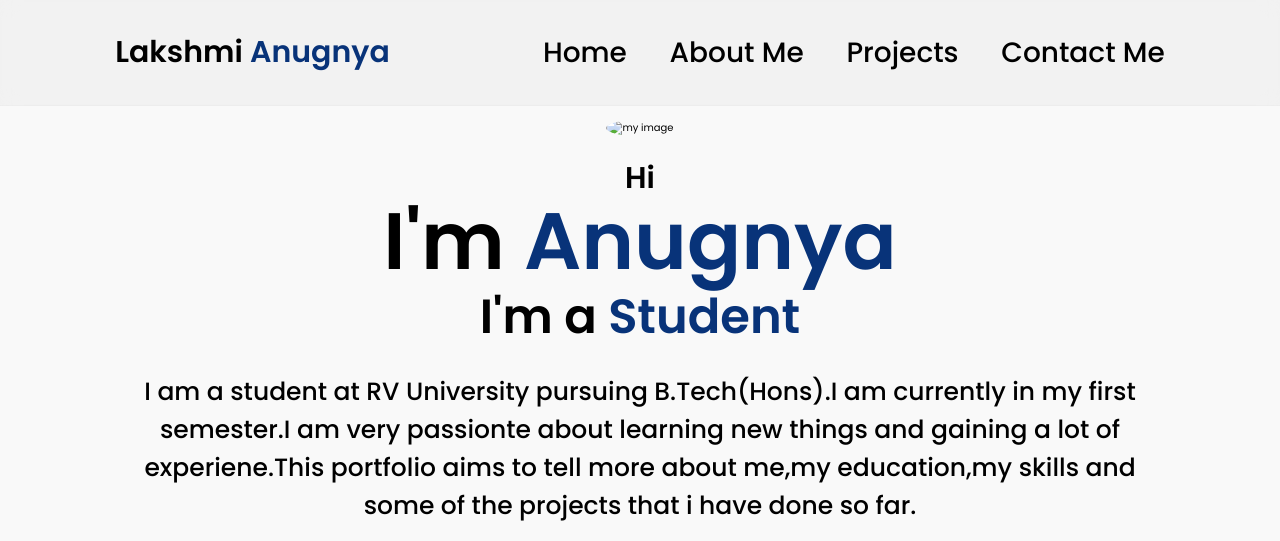
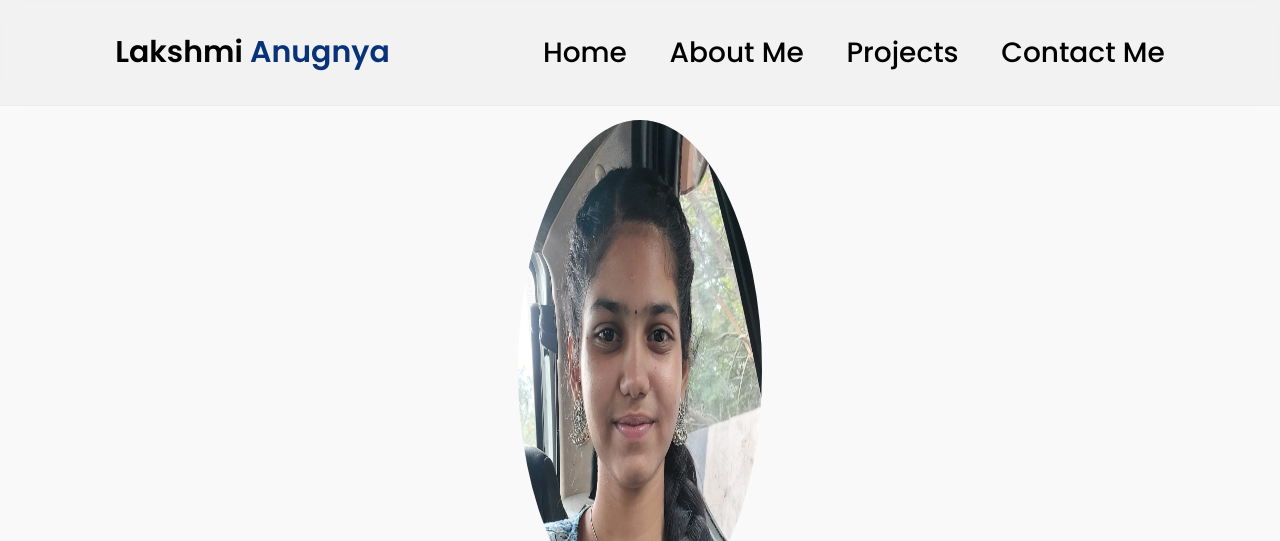
Before and after one commit to GL-Anugnya/my-portfolio, a plain HTML site: page index.html in a window 1280 px wide. Shown: the top 541 px of the page. Drawn offline with nearby package versions, Linux system fonts and the light colour scheme; files whose address does not match are found by name.

Commit message:
Update index.html

```diff
--- a/index.html
+++ b/index.html
@@ -29,7 +29,7 @@
     <section class="home" id="home">
 
         <div class="home-img">
-            <img src="images/image2.jpg" alt="my image" width="500" height=500">
+            <img src="image2.jpg" alt="my image" width="500" height=500">
         </div>
 
         <div class="home-content">
```
